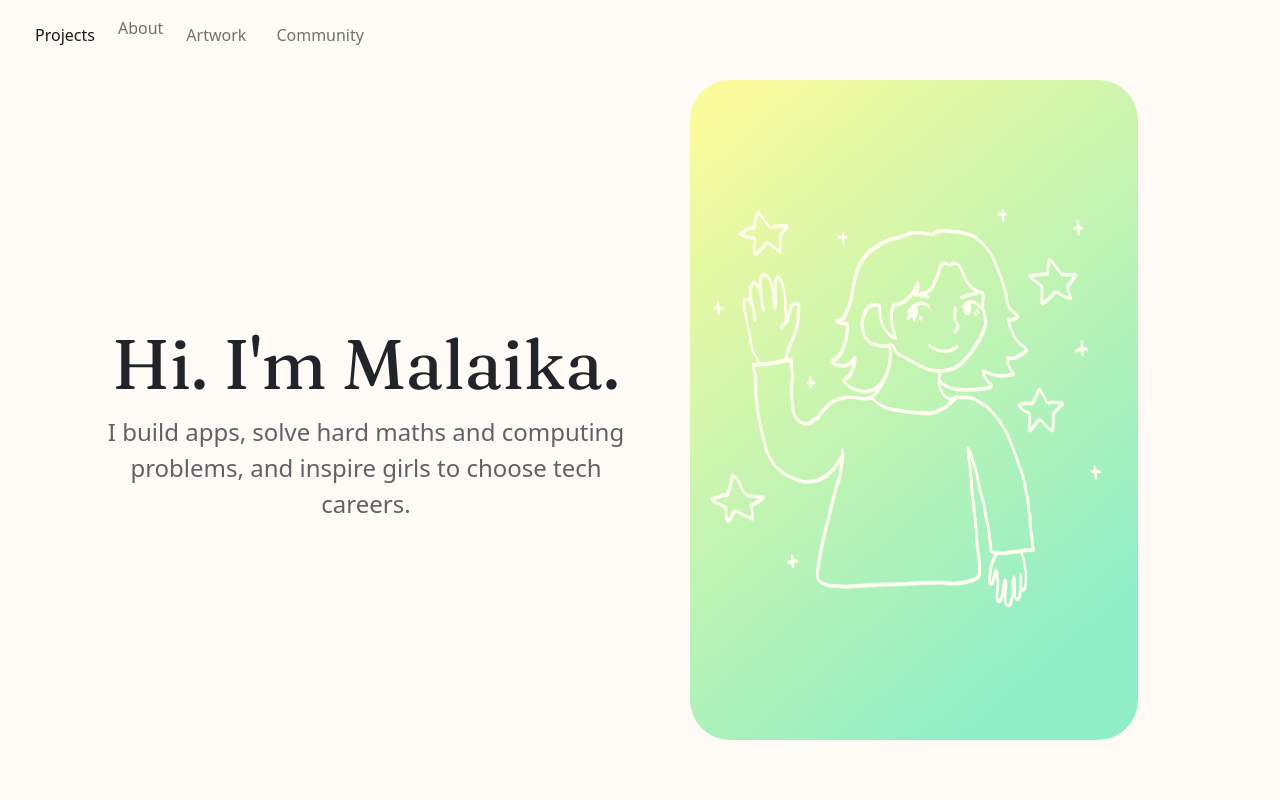
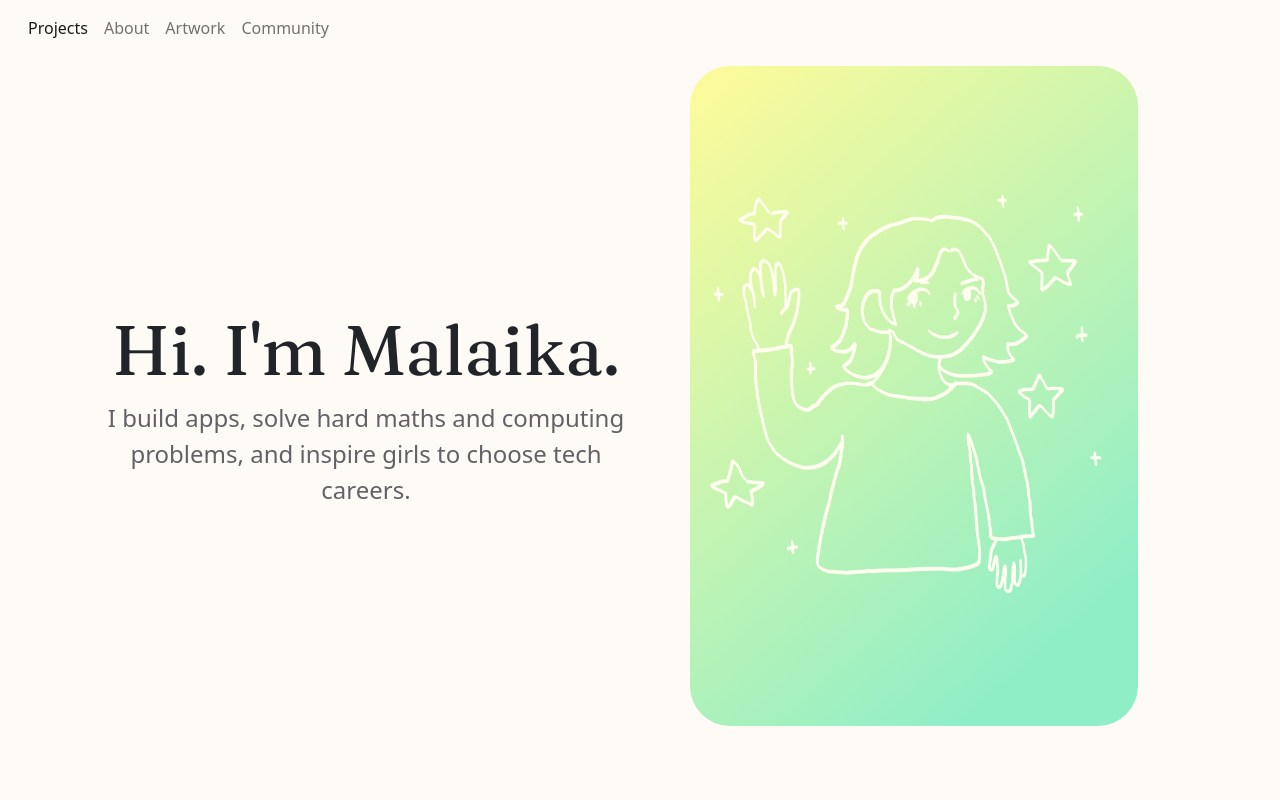
Before and after one commit to malaikaaiyar/portfolio, a React (Create React App) app: page / in a window 1280 px wide. Shown: the top 800 px of the page. Built offline with nearby package versions, Linux system fonts and the light colour scheme.

Commit message:
fix all the links

```diff
--- a/src/About/About.js
+++ b/src/About/About.js
@@ -5,10 +5,10 @@ function About () {
             <div className="container-fluid"><button data-bs-toggle="collapse" className="navbar-toggler" data-bs-target="#navcol-2"><span className="visually-hidden">Toggle navigation</span><span className="navbar-toggler-icon" /></button>
               <div className="collapse navbar-collapse" id="navcol-2">
                 <ul className="navbar-nav">
-                  <li className="nav-item"><a className="nav-link" href="/" style={{padding: '15px'}}>Projects</a></li>
-                  <li className="nav-item"><a className="nav-link active" href="/about" style={{padding: '15px'}}>About</a></li>
-                  <li className="nav-item"><a className="nav-link" href="/art" style={{padding: '15px'}}>Artwork</a></li>
-                  <li className="nav-item"><a className="nav-link" href="/community" style={{padding: '15px'}}>Community</a></li>
+                <li className="nav-item"><Link to="/" className="nav-link" style={{padding: '15ps'}}>Projects</Link></li>
+              <li className="nav-item"><Link to="/about" className="nav-link active" style={{padding: '15ps'}}>About</Link></li>
+              <li className="nav-item"><Link to="/art" className="nav-link" style={{padding: '15ps'}}>Artwork</Link></li>
+              <li className="nav-item"><Link to="/community" className="nav-link" style={{padding: '15ps'}}>Community</Link></li>
                 </ul>
               </div>
             </div>
--- a/src/Art/Art.js
+++ b/src/Art/Art.js
@@ -5,10 +5,10 @@ function Art () {
         <div className="container-fluid"><button data-bs-toggle="collapse" className="navbar-toggler" data-bs-target="#navcol-2"><span className="visually-hidden">Toggle navigation</span><span className="navbar-toggler-icon" /></button>
           <div className="collapse navbar-collapse" id="navcol-2">
             <ul className="navbar-nav">
-              <li className="nav-item"><a className="nav-link" href="/" style={{padding: '15px'}}>Projects</a></li>
-              <li className="nav-item"><a className="nav-link" href="/about" style={{padding: '15px'}}>About</a></li>
-              <li className="nav-item"><a className="nav-link active" href="/art" style={{padding: '15px'}}>Artwork</a></li>
-              <li className="nav-item"><a className="nav-link" href="/community" style={{padding: '15px'}}>Community</a></li>
+            <li className="nav-item"><Link to="/" className="nav-link" style={{padding: '15ps'}}>Projects</Link></li>
+              <li className="nav-item"><Link to="/about" className="nav-link" style={{padding: '15ps'}}>About</Link></li>
+              <li className="nav-item"><Link to="/art" className="nav-link active" style={{padding: '15ps'}}>Artwork</Link></li>
+              <li className="nav-item"><Link to="/community" className="nav-link" style={{padding: '15ps'}}>Community</Link></li>
             </ul>
           </div>
         </div>
--- a/src/Community/Community.js
+++ b/src/Community/Community.js
@@ -5,10 +5,10 @@ function Community() {
             <div className="container-fluid"><button data-bs-toggle="collapse" className="navbar-toggler" data-bs-target="#navcol-2"><span className="visually-hidden">Toggle navigation</span><span className="navbar-toggler-icon" /></button>
               <div className="collapse navbar-collapse" id="navcol-2">
                 <ul className="navbar-nav">
-                  <li className="nav-item"><a className="nav-link" href="/" style={{padding: '15px'}}>Projects</a></li>
-                  <li className="nav-item"><a className="nav-link" href="/about" style={{padding: '15px'}}>About</a></li>
-                  <li className="nav-item"><a className="nav-link" href="/art" style={{padding: '15px'}}>Artwork</a></li>
-                  <li className="nav-item"><a className="nav-link active" href="/community" style={{padding: '15px'}}>Community</a></li>
+                    <li className="nav-item"><Link to="/" className="nav-link" style={{padding: '15ps'}}>Projects</Link></li>
+                    <li className="nav-item"><Link to="/about" className="nav-link" style={{padding: '15ps'}}>About</Link></li>
+                    <li className="nav-item"><Link to="/art" className="nav-link" style={{padding: '15ps'}}>Artwork</Link></li>
+                    <li className="nav-item"><Link to="/community" className="nav-link active" style={{padding: '15ps'}}>Community</Link></li>
                 </ul>
               </div>
             </div>
--- a/src/MainContent/MainContent.js
+++ b/src/MainContent/MainContent.js
@@ -10,15 +10,10 @@ function MainContent() {
         <div className="container-fluid"><button data-bs-toggle="collapse" className="navbar-toggler" data-bs-target="#navcol-1"><span className="visually-hidden">Toggle navigation</span><span className="navbar-toggler-icon" /></button>
           <div className="collapse navbar-collapse" id="navcol-1">
             <ul className="navbar-nav">
-              <li className="nav-item">
-                <a className="nav-link active" href="/" style={{padding: '15px'}}>Projects</a>
-                </li>
-              <li className="nav-item">
-                <Link to="/about" className="nav-link" style={{padding: '15ps'}}>About</Link>
-                {/* <a className="nav-link" href="/about" style={{padding: '15px'}}>About</a> */}
-                </li>
-              <li className="nav-item"><a className="nav-link" href="/art" style={{padding: '15px'}}>Artwork</a></li>
-              <li className="nav-item"><a className="nav-link" href="/community" style={{padding: '15px'}}>Community</a></li>
+              <li className="nav-item"><Link to="/" className="nav-link active" style={{padding: '15ps'}}>Projects</Link></li>
+              <li className="nav-item"><Link to="/about" className="nav-link" style={{padding: '15ps'}}>About</Link></li>
+              <li className="nav-item"><Link to="/art" className="nav-link" style={{padding: '15ps'}}>Artwork</Link></li>
+              <li className="nav-item"><Link to="/community" className="nav-link" style={{padding: '15ps'}}>Community</Link></li>
             </ul>
           </div>
         </div>
```
